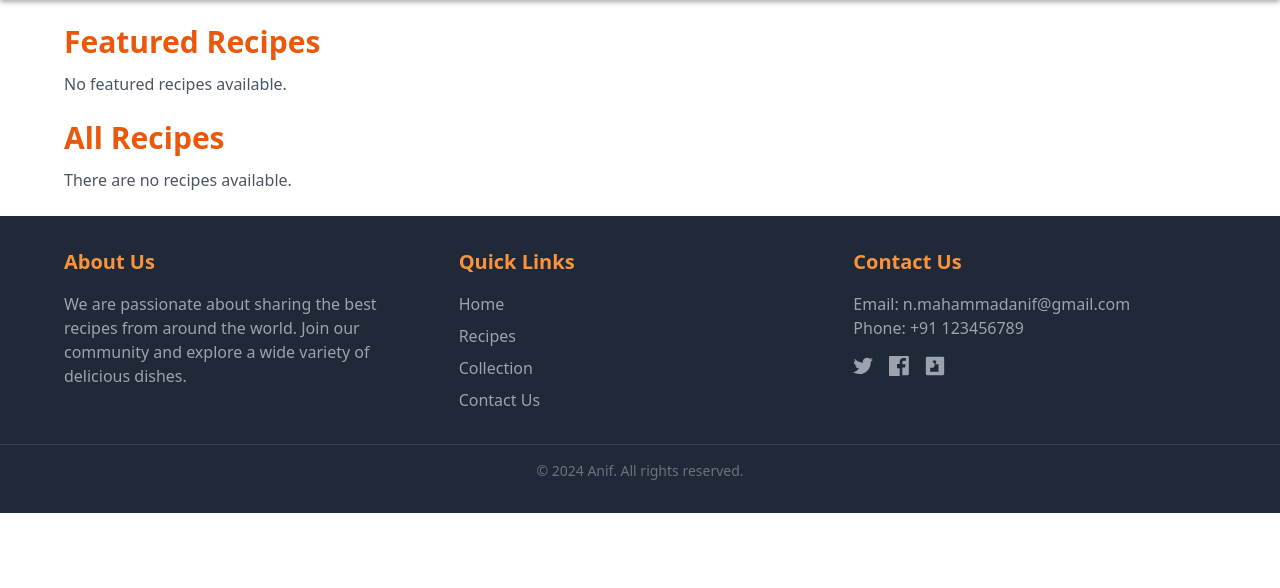
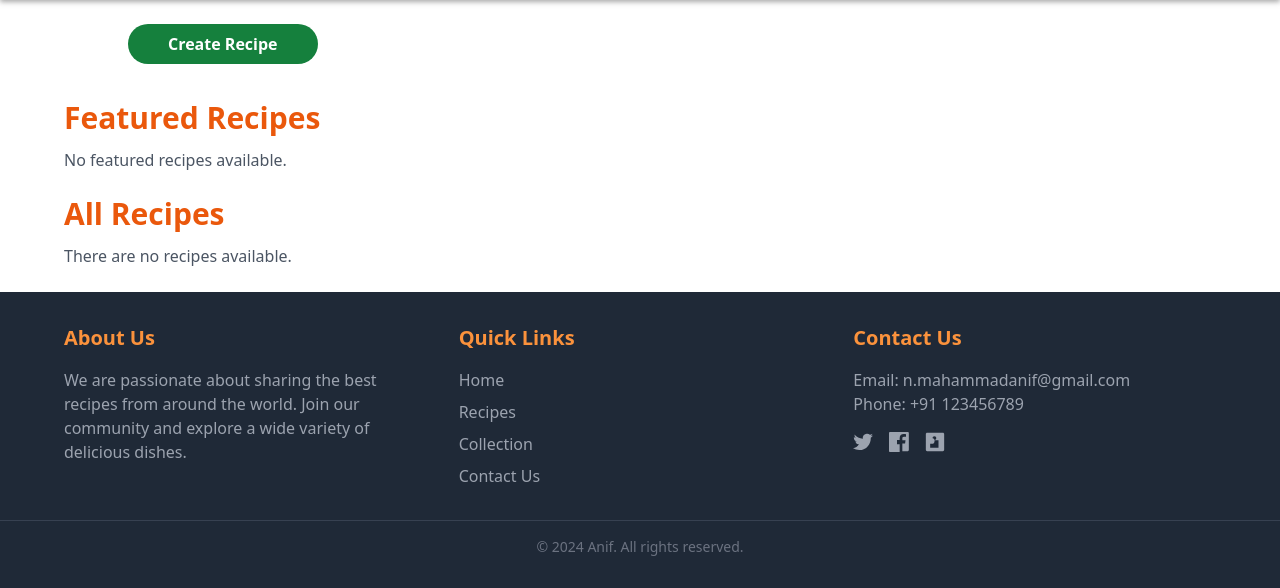
Before and after one commit to Anif7/Recipe_App, a Django app: page /recipes/ in a window 1280 px wide. Shown: the part 76-664 px from the top of the page. Run offline with Django 5.2, Linux system fonts and the light colour scheme; data that the repository does not hold is empty; some libraries are stand-ins or nearby versions.

Commit message:
Add Create recipe Link in List Template

```diff
--- a/recipes/templates/recipes/recipe_list.html
+++ b/recipes/templates/recipes/recipe_list.html
@@ -1,4 +1,7 @@
 {% extends 'base.html' %} {% block content %}
+<div class="mt-6 flex ml-32">
+  <a href="{% url 'recipe:recipe_create'  %}" class="bg-green-700 text-white p-2 rounded-full px-10 mb-3 font-bold">Create Recipe</a>
+</div>
 <div class="container mx-auto py-6 px-16">
 
   <div class="mb-6">
```
